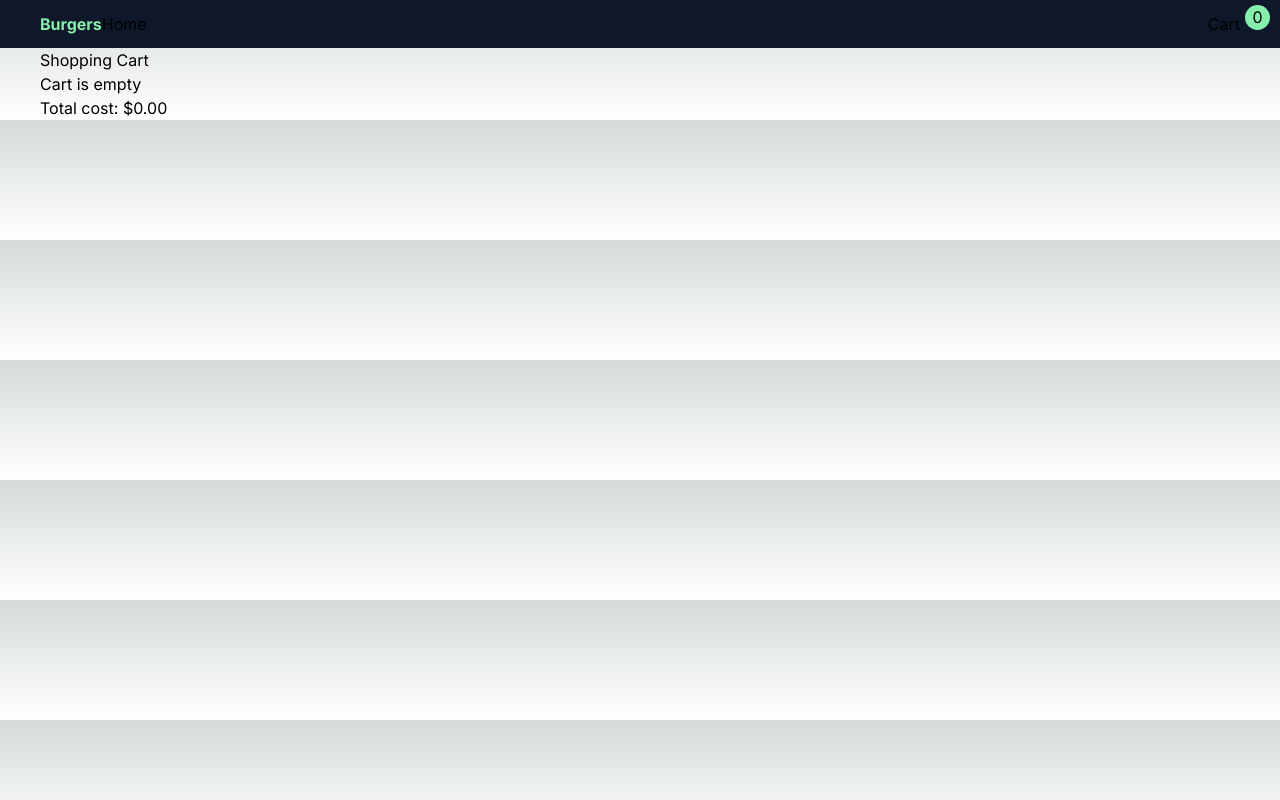
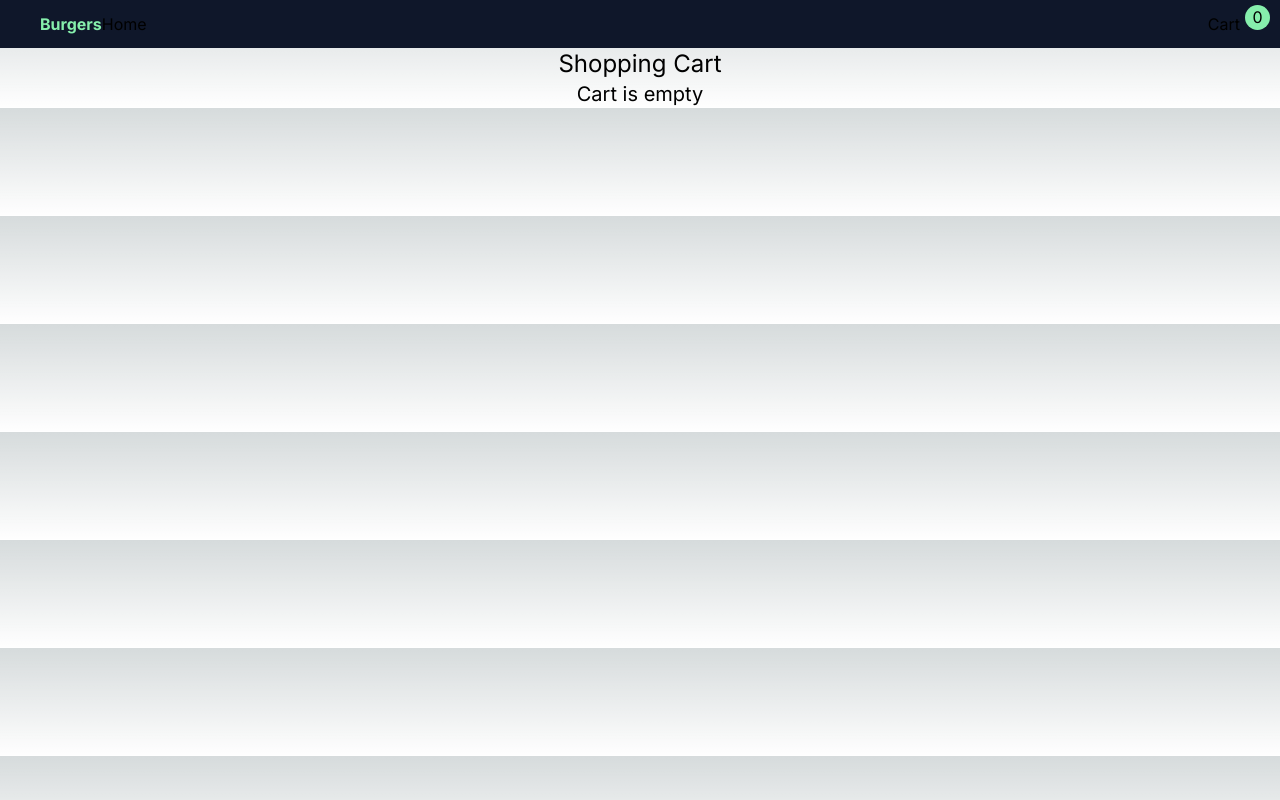
Before and after one commit to heathernfran/food-ordering-app, a Next.js app: page /cart in a window 1280 px wide. Built offline with nearby package versions, Linux system fonts and the light colour scheme.

Commit message:
Add styling and layout for the cart page

```diff
--- a/app/cart/page.tsx
+++ b/app/cart/page.tsx
@@ -3,7 +3,7 @@ import AllItems from "@/app/ui/cart/all-items";
 export default function Page() {
   return (
     <div>
-      <h1>Shopping Cart</h1>
+      <h1 className="text-center text-2xl">Shopping Cart</h1>
       <AllItems />
     </div>
   );
--- a/app/ui/cart/all-items.tsx
+++ b/app/ui/cart/all-items.tsx
@@ -13,16 +13,18 @@ export default function AllItems() {
 
   const entries = Object.entries(cart);
 
+  if (entries.length <= 0) {
+    return <p className="text-center text-xl">Cart is empty</p>;
+  }
+
   return (
     <div>
-      {entries.length > 0 ? (
-        entries.map(([key, product]) => (
-          <LineItem key={key} product={product} />
-        ))
-      ) : (
-        <div>Cart is empty</div>
-      )}
-      <p data-testid="total-cost">Total cost: {formatCurrency(totalCost)}</p>
+      {entries.map(([key, product]) => (
+        <LineItem key={key} product={product} />
+      ))}
+      <p data-testid="total-cost" className="text-center text-xl">
+        Total: {formatCurrency(totalCost)}
+      </p>
     </div>
   );
 }
```
Also changed, not shown: 1 other file (tests, documents, lock files or other folders).
